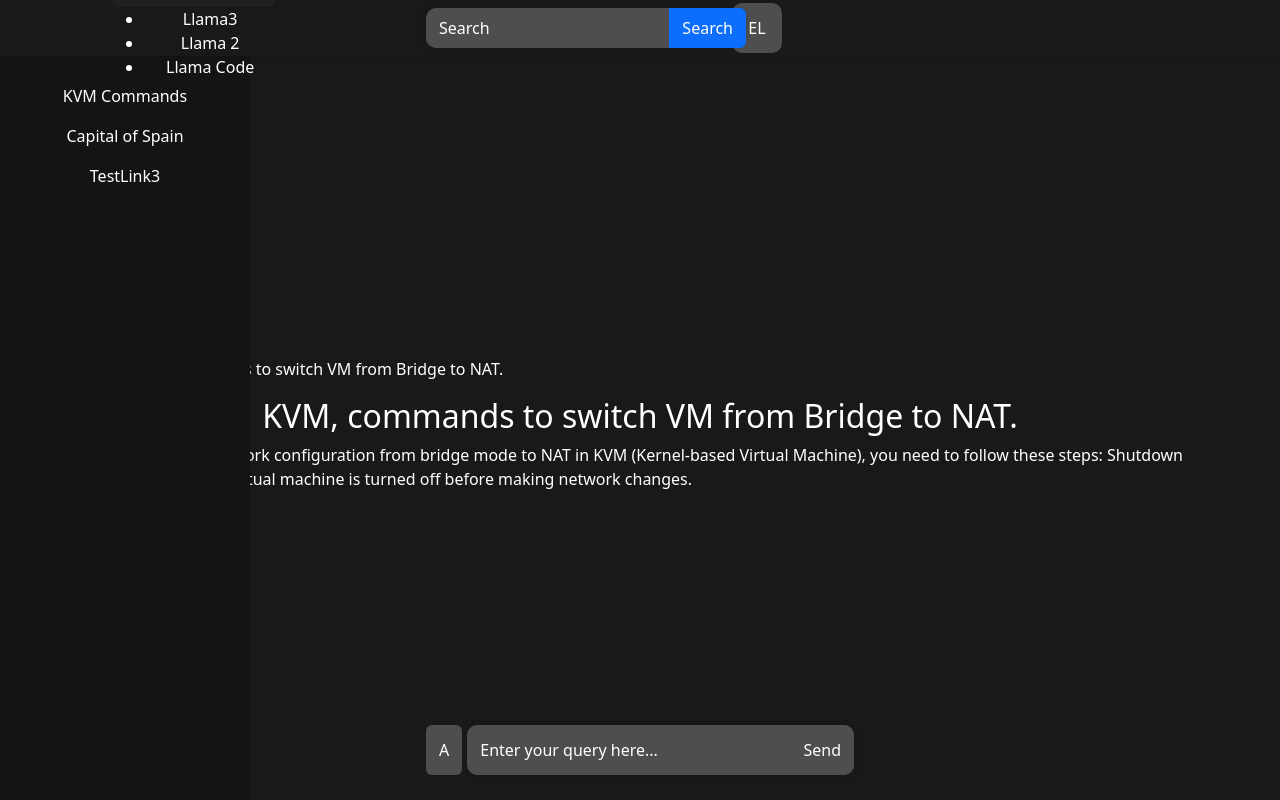
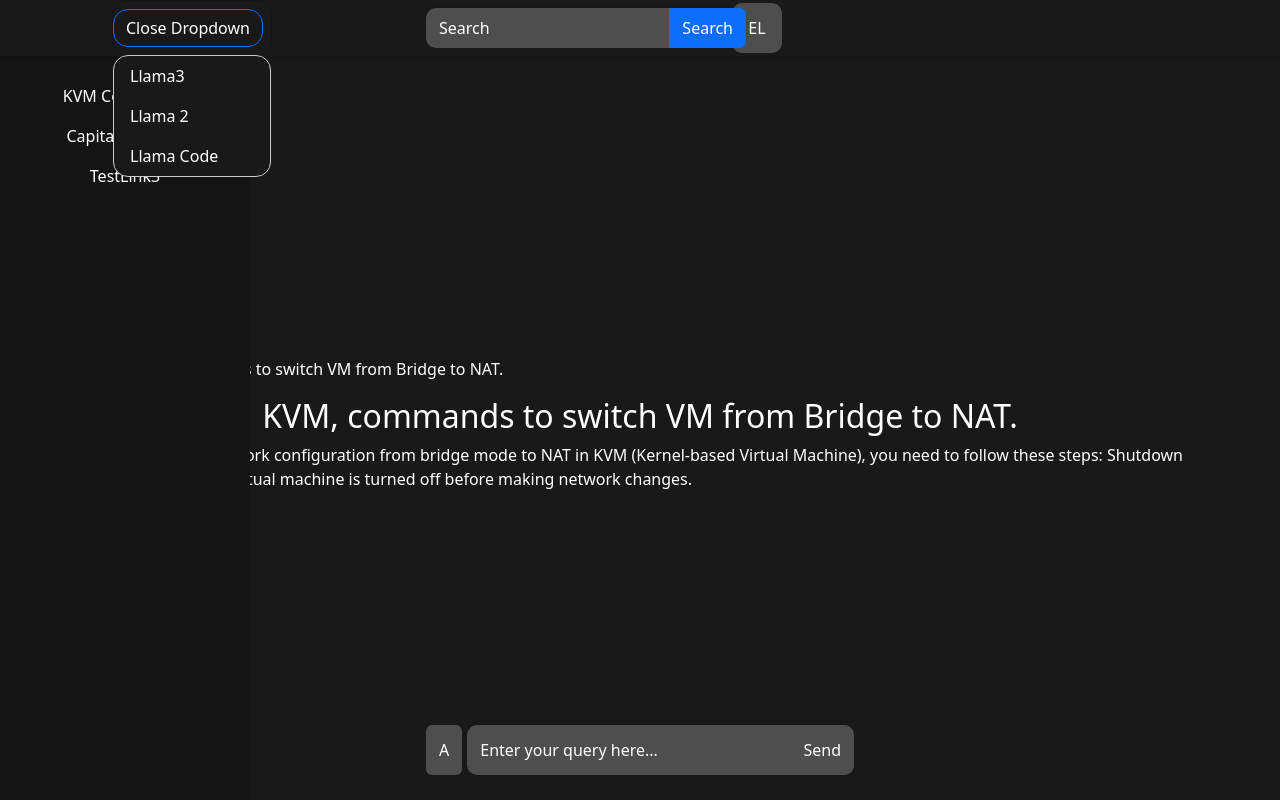
Before and after one commit to OliverKeefe/free-llm, a React (Vite) app in the folder frontend/: page / in a window 1280 px wide. Both pictures are taken after a click on the button "Open Dropdown". Built offline with nearby package versions, Linux system fonts and the light colour scheme.

Commit message:
Introduced styled-components

```diff
--- a/frontend/src/App.css
+++ b/frontend/src/App.css
@@ -227,3 +227,14 @@ div {
   margin-top: 56px; /* Adjust according to the height of top navbar */
   flex-grow: 1;
 }
+
+.dropdown {
+  background-color: #191919;
+  color: white;
+  border-radius: 15px;
+}
+
+.dropdown-menu {
+  background-color: #191919;
+
+}
--- a/frontend/src/components/DropdownMenu.tsx
+++ b/frontend/src/components/DropdownMenu.tsx
@@ -1,23 +1,68 @@
 import React from 'react';
-import { useDropdownContext } from '/home/oliverkeefe/Development/free-llm/frontend/src/context/DropdownContext.tsx';
+import { useDropdownContext } from '../context/DropdownContext.tsx';
+import styled from 'styled-components';
+import Button from "react-bootstrap/Button";
 
-const DropdownMenu: React.FC = () => {
+interface DropdownMenuProps {
+    className?: string;
+    [x: string]: any;
+}
+
+const DropdownContainer = styled.div`
+    display: flex;
+    border-radius: 15px;
+    background-color: #191919;
+    color: white;
+`;
+
+const DropdownList = styled.ul`
+    position: absolute; /* Position dropdown menu absolutely */
+    top: 100%; /* Position it right below the button */
+    left: 0;
+    background-color: #191919; /* Ensure the background is set */
+    border: 1px solid #ccc; /* Add border to make it look like a dropdown */
+    z-index: 1000; /* Ensure it's on top of other elements */
+    list-style: none;
+    padding: 0;
+    margin: 0;
+    width: 100%; /* Adjust the width as necessary */
+    border-radius: 15px;
+`;
+
+const DropdownButton = styled(Button)`
+    display: flex;
+    border-radius: 15px;
+    background-color: #191919;
+    color: white;
+    font-palette: white;
+`;
+
+const DropdownListItem = styled.li`
+    padding: 8px 16px; /* Adjust padding for items */
+    cursor: pointer;
+    &:hover {
+      background-color: #2b2f32; /* Add hover effect */
+    }
+`;
+
+
+const DropdownMenu: React.FC<DropdownMenuProps> = ({className, ...props }) => {
     const { state, toggleDropdown, selectOption } = useDropdownContext();
 
     return (
-        <div>
-            <button onClick={toggleDropdown}>
+        <DropdownContainer className={className} {...props}>
+            <DropdownButton onClick={toggleDropdown}>
                 {state.isOpen ? 'Close Dropdown' : 'Open Dropdown'}
-            </button>
+            </DropdownButton>
             {state.isOpen && (
-                <ul>
-                    <li onClick={() => selectOption('Llama3')}>Llama3</li>
-                    <li onClick={() => selectOption('Llama2')}>Llama 2</li>
-                    <li onClick={() => selectOption('Llama Code')}>Llama Code</li>
-                </ul>
+                <DropdownList>
+                    <DropdownListItem onClick={() => selectOption('Llama3')}>Llama3</DropdownListItem>
+                    <DropdownListItem onClick={() => selectOption('Llama2')}>Llama 2</DropdownListItem>
+                    <DropdownListItem onClick={() => selectOption('Llama Code')}>Llama Code</DropdownListItem>
+                </DropdownList>
             )}
             {state.selectedOption && <p>{state.selectedOption}</p>}
-        </div>
+        </DropdownContainer>
     );
 };
 
--- a/frontend/src/components/Header.tsx
+++ b/frontend/src/components/Header.tsx
@@ -1,12 +1,12 @@
 import React, {useState} from 'react';
 import Navbar from 'react-bootstrap/Navbar';
 import Container from 'react-bootstrap/Container';
-import { LinkContainer } from 'react-router-bootstrap';
 import FormControl from "react-bootstrap/FormControl";
 import Button from "react-bootstrap/Button";
 import InputGroup from "react-bootstrap/InputGroup";
 import DropdownMenu from './DropdownMenu.tsx';
 import { DropdownProvider } from "../context/DropdownContext.tsx";
+import './../App.css';
 
 const Header: React.FC = () => {
 
@@ -22,10 +22,9 @@ const Header: React.FC = () => {
 
     return (
         <Navbar expand="lg" className="navbar-dark navbar-custom">
-
             <Container className="navbar-container" fluid>
                 <DropdownProvider>
-                    <DropdownMenu />
+                    <DropdownMenu className="dropdown-menu"/>
                 </DropdownProvider>
             </Container>
 
```
Also changed, not shown: frontend/package.json (+5 -2 lines), 1 other file (tests, documents, lock files or other folders).
